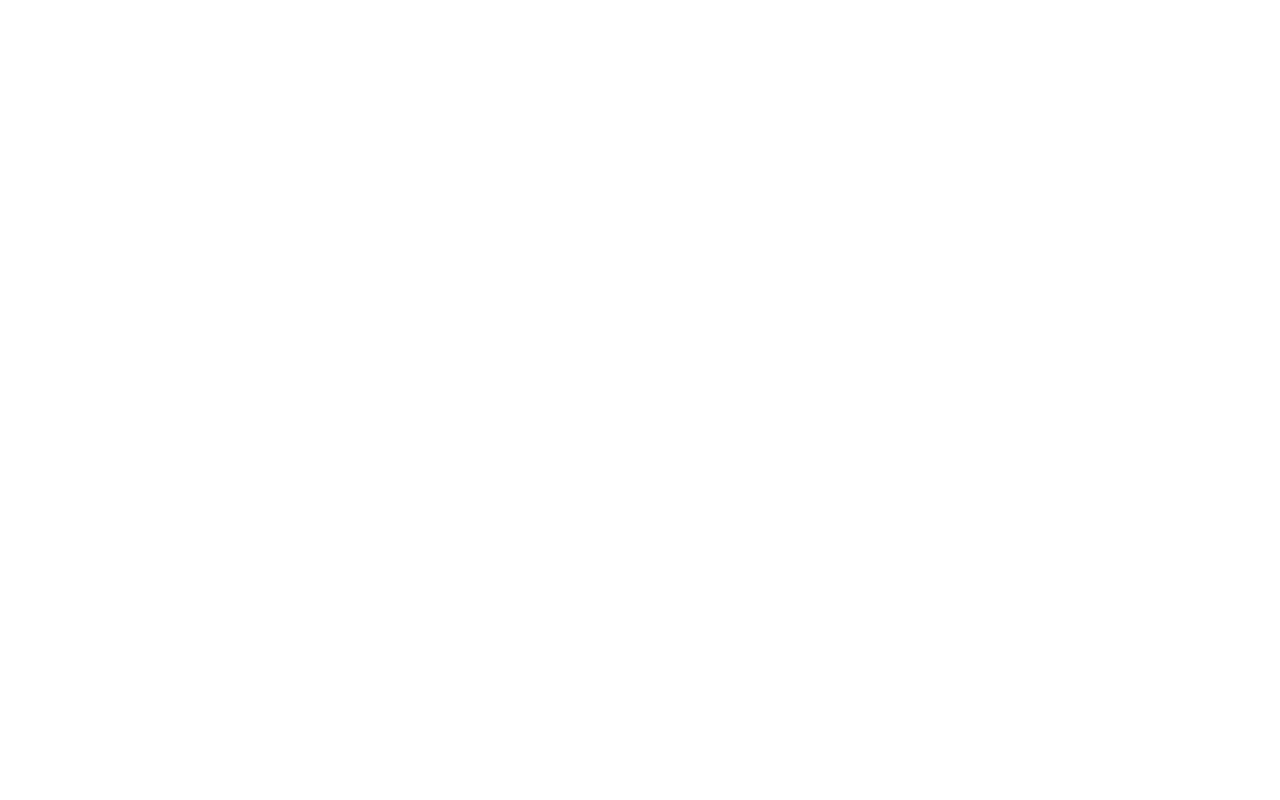
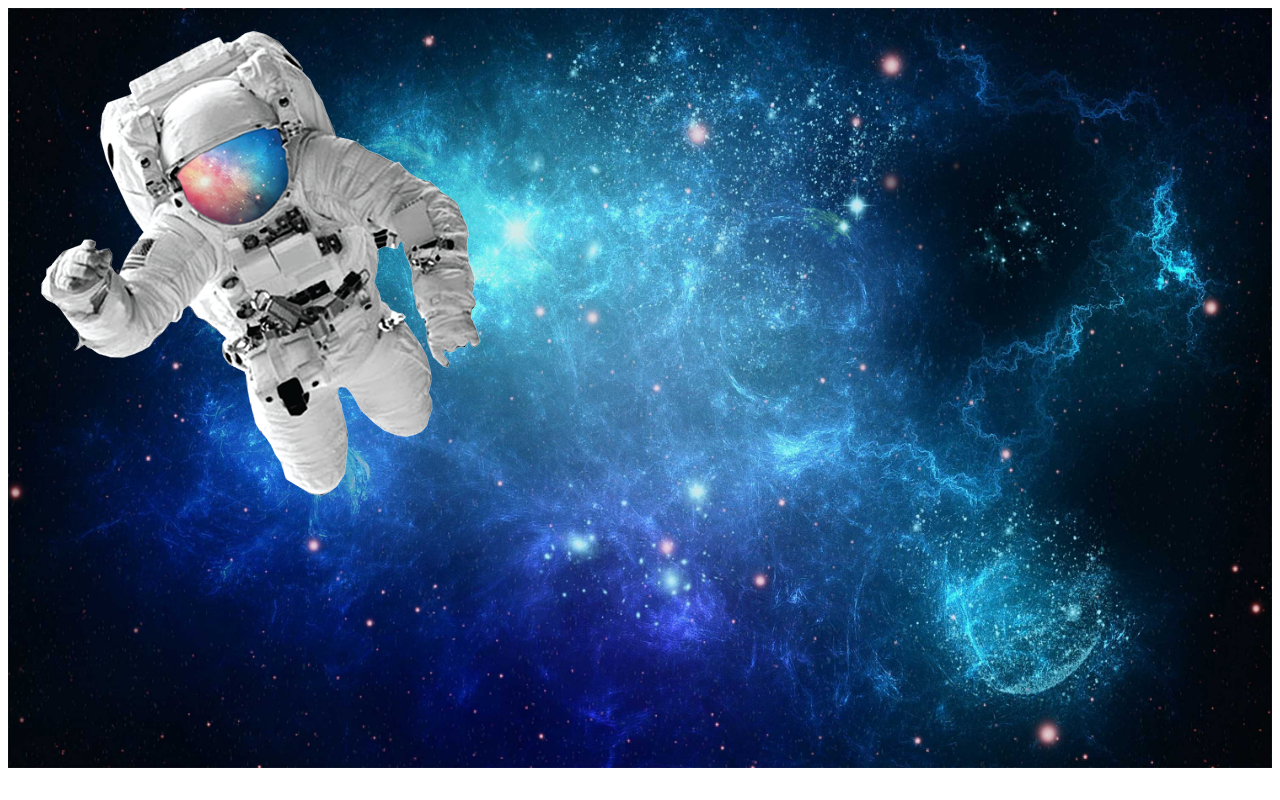
Before and after one commit to carlosdias001/html5-css3, a plain HTML site: page desafios/des011/Astronalta.html in a window 1280 px wide. Drawn offline with Linux system fonts and the light colour scheme.

Commit message:
Update Astronalta.html

```diff
--- a/desafios/des011/Astronalta.html
+++ b/desafios/des011/Astronalta.html
@@ -7,13 +7,13 @@
     <style>
         #fora {
             height: 95vh;
-            background-image: url('');
+            background-image: url('imagens/espaco.jpg');
             background-size: 100% 100%;
             position: relative;
         }
         #dentro {
             height: 100%;
-            background-image: url('astronauta.png');
+            background-image: url('imagens/astronauta.png');
             background-repeat: no-repeat;
             margin: auto;
 
```
